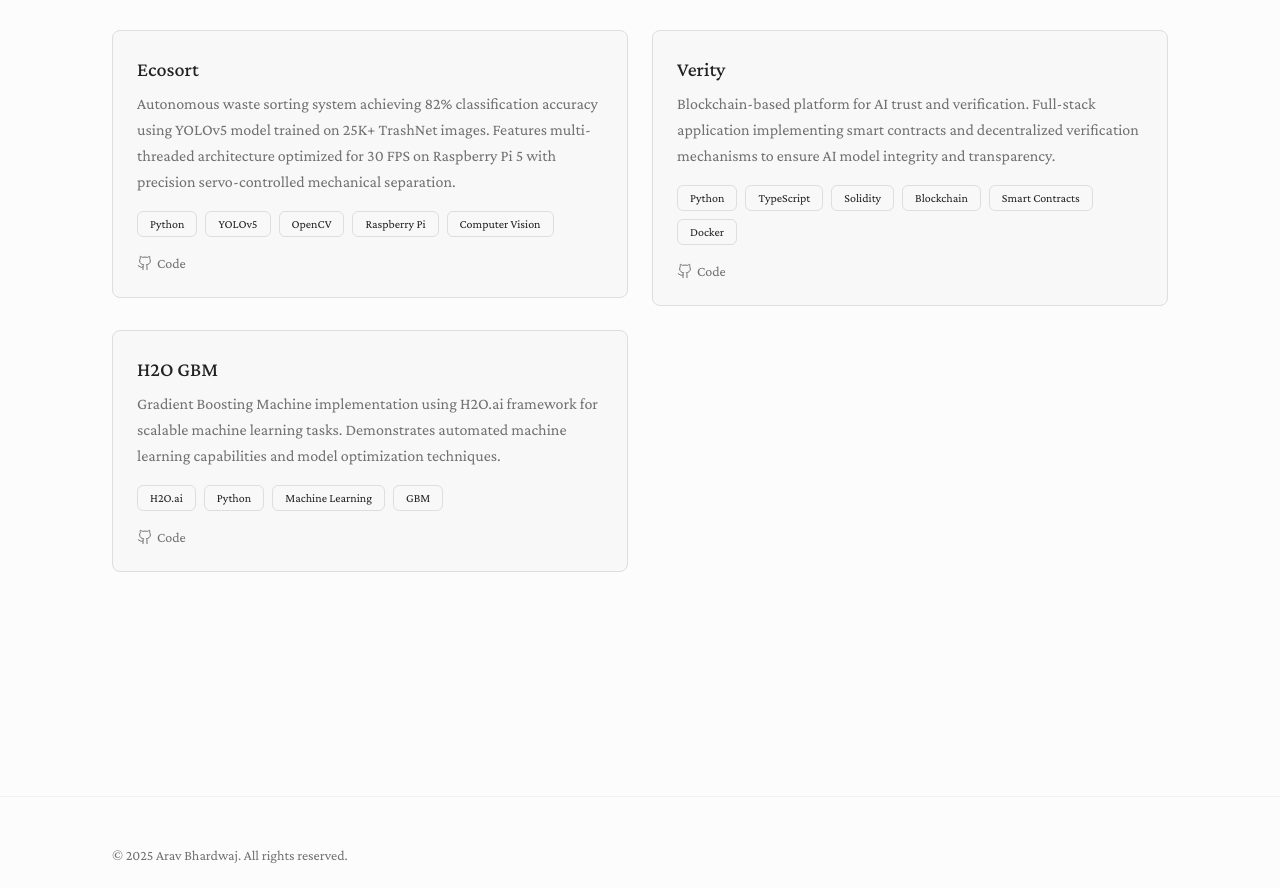
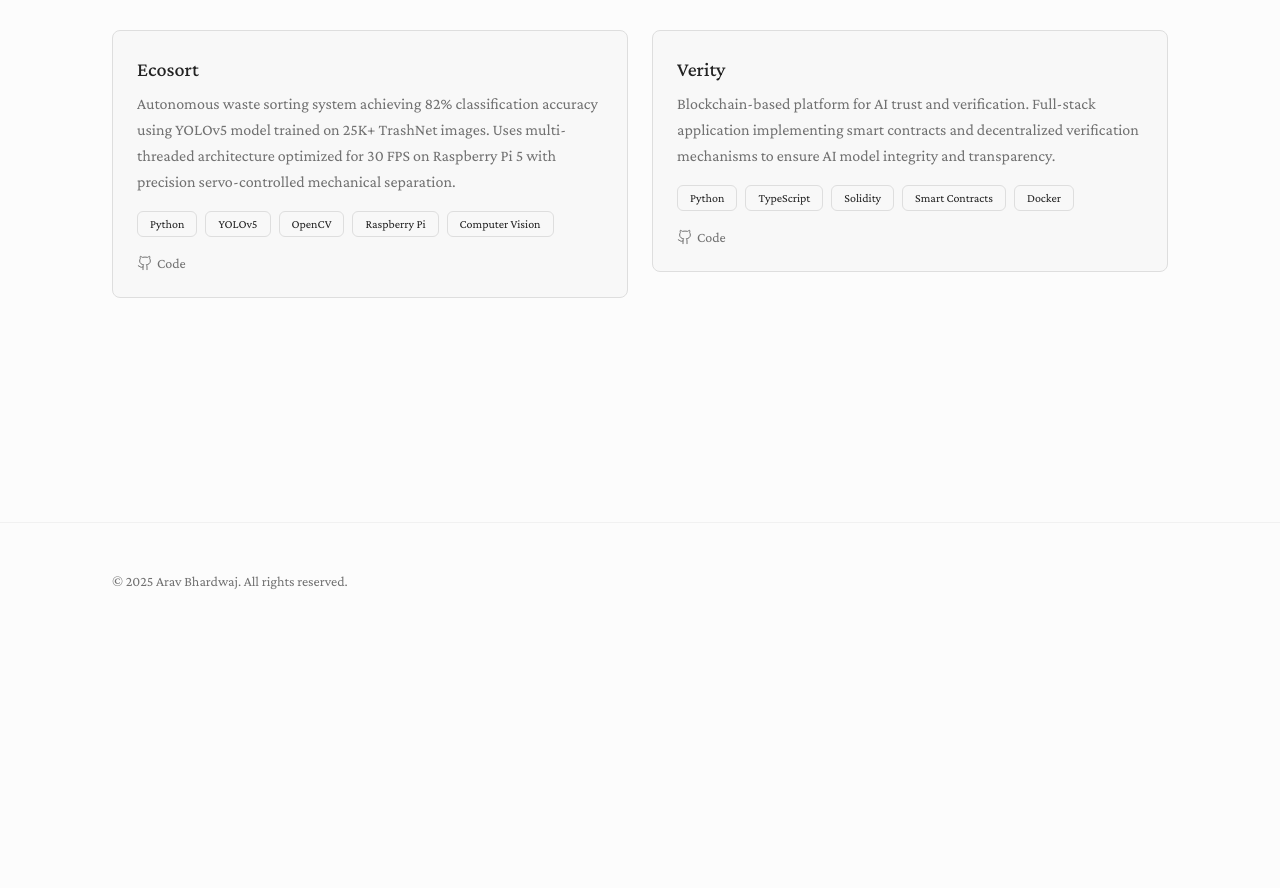
Before and after one commit to abharw/portfolio, a Next.js app: page / in a window 1280 px wide. Shown: the part 2693-3581 px from the top of the page. After the commit the page ends 3332 px from the top, so only its background shows below. Built offline with nearby package versions, Linux system fonts and the light colour scheme.

Commit message:
remove h2o gbm

```diff
--- a/components/projects.tsx
+++ b/components/projects.tsx
@@ -14,7 +14,7 @@ const projects = [
   {
     title: "Ecosort",
     description:
-      "Autonomous waste sorting system achieving 82% classification accuracy using YOLOv5 model trained on 25K+ TrashNet images. Features multi-threaded architecture optimized for 30 FPS on Raspberry Pi 5 with precision servo-controlled mechanical separation.",
+      "Autonomous waste sorting system achieving 82% classification accuracy using YOLOv5 model trained on 25K+ TrashNet images. Uses multi-threaded architecture optimized for 30 FPS on Raspberry Pi 5 with precision servo-controlled mechanical separation.",
     technologies: [
       "Python",
       "YOLOv5",
@@ -34,20 +34,10 @@ const projects = [
       "Python",
       "TypeScript",
       "Solidity",
-      "Blockchain",
       "Smart Contracts",
       "Docker",
     ],
     github: "https://github.com/abharw/verity",
-    demo: "#",
-    featured: false,
-  },
-  {
-    title: "H2O GBM",
-    description:
-      "Gradient Boosting Machine implementation using H2O.ai framework for scalable machine learning tasks. Demonstrates automated machine learning capabilities and model optimization techniques.",
-    technologies: ["H2O.ai", "Python", "Machine Learning", "GBM"],
-    github: "https://github.com/abharw/h2o-gbm",
     demo: "#",
     featured: false,
   },
```
